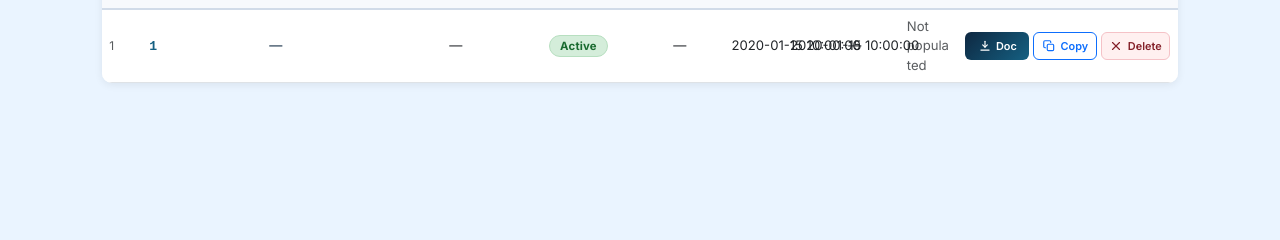
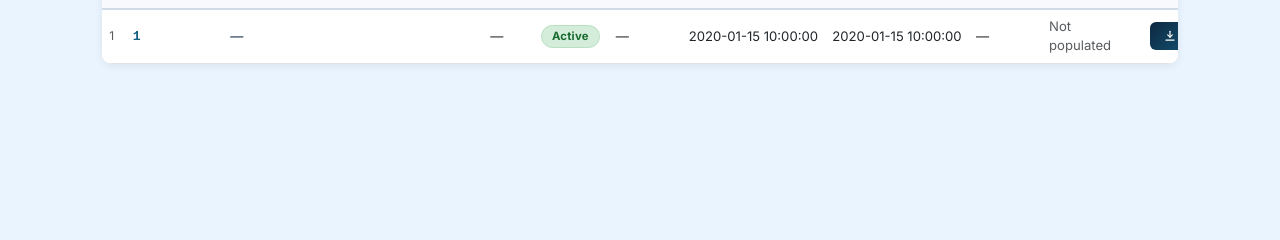
Before and after one commit to maxwellkeeping/RecoveryNote, a Flask app: template templates/track.html in a window 1280 px wide. Shown: the part 253-493 px from the top of the page. Run offline with Flask 2, Linux system fonts and the light colour scheme; the template is opened without the code that fills it: most values are stand-ins (such as "Sample title", 1, 10 or a date in 2020); some libraries are stand-ins or nearby versions.

Commit message:
Fix tracking table readability and column wrapping

```diff
--- a/templates/track.html
+++ b/templates/track.html
@@ -8,7 +8,8 @@
       .table > :not(caption) > * > * { padding: .4rem .45rem; }
       #track-table {
         width: 100%;
-        table-layout: fixed;
+        min-width: 1260px;
+        table-layout: auto;
       }
       .table thead th {
         background: #f7f9fc;
@@ -123,26 +124,41 @@
       }
       #track-table td {
         word-break: normal;
-        overflow-wrap: break-word;
+        overflow-wrap: normal;
+        vertical-align: middle;
       }
-      #track-table th:nth-child(1), #track-table td:nth-child(1) { width: 40px; }
-      #track-table th:nth-child(2), #track-table td:nth-child(2) { width: 120px; }
-      #track-table th:nth-child(3), #track-table td:nth-child(3) { width: 180px; }
-      #track-table th:nth-child(4), #track-table td:nth-child(4) { width: 100px; }
+      #track-table th:nth-child(1), #track-table td:nth-child(1) { width: 44px; }
+      #track-table th:nth-child(2), #track-table td:nth-child(2) { width: 175px; }
+      #track-table th:nth-child(3), #track-table td:nth-child(3) { min-width: 260px; }
+      #track-table th:nth-child(4), #track-table td:nth-child(4) { width: 110px; }
       #track-table th:nth-child(5), #track-table td:nth-child(5) { width: 124px; }
+      #track-table th:nth-child(6), #track-table td:nth-child(6) { width: 170px; }
+      #track-table th:nth-child(7), #track-table td:nth-child(7) { width: 122px; }
+      #track-table th:nth-child(8), #track-table td:nth-child(8) { width: 122px; }
+      #track-table th:nth-child(9), #track-table td:nth-child(9) { width: 170px; }
+      #track-table th:nth-child(10), #track-table td:nth-child(10) { width: 140px; }
       #track-table th:nth-child(11), #track-table td:nth-child(11) { width: 220px; }
       #track-table td.col-status {
         white-space: nowrap;
+      }
+      #track-table td[data-col="agreement_id"],
+      #track-table td[data-col="author"],
+      #track-table td[data-col="start_date"],
+      #track-table td[data-col="end_date"],
+      #track-table td[data-col="service_owner"] {
+        white-space: nowrap;
+      }
+      #track-table td[data-col="name"] {
+        white-space: normal;
       }
       .col-status .badge-status {
         white-space: nowrap;
         display: inline-block;
       }
-      .actions-cell .d-flex { flex-wrap: wrap; }
+      .actions-cell .d-flex { flex-wrap: nowrap; }
       .eapprovals-link {
         display: inline-block;
-        max-width: 140px;
-        overflow-wrap: anywhere;
+        white-space: nowrap;
       }
 {% endblock %}
 
@@ -225,7 +241,7 @@
                     {{ row.get('AGREEMENT_ID') or '—' }}
                   </a>
                 </td>
-                <td data-col="name" style="max-width:180px">
+                <td data-col="name">
                   <a href="{{ url_for('edit', id=row.id) }}"
                      class="text-truncate d-block" title="{{ row.get('AGREEMENT_NAME_DESCRIPTION','') }}"
                      style="color:#0E2841;text-decoration:none;">
@@ -249,7 +265,7 @@
                 <td data-col="start_date" style="white-space:nowrap">{{ row.get('START_DATE_YYYY_MM_DD') or '—' }}</td>
                 <td data-col="end_date" style="white-space:nowrap">{{ row.get('END_DATE_YYYY_MM_DD') or '—' }}</td>
                 <td data-col="service_owner">{{ row.get('SERVICE_OWNER') or '—' }}</td>
-                <td data-col="eapprovals" style="max-width:150px">
+                <td data-col="eapprovals">
                   {% if package_id %}
                     <a href="https://www.eapprovals.cac.gov.on.ca/#/approval/{{ package_id }}"
                        target="_blank" rel="noopener noreferrer" class="eapprovals-link">
```
